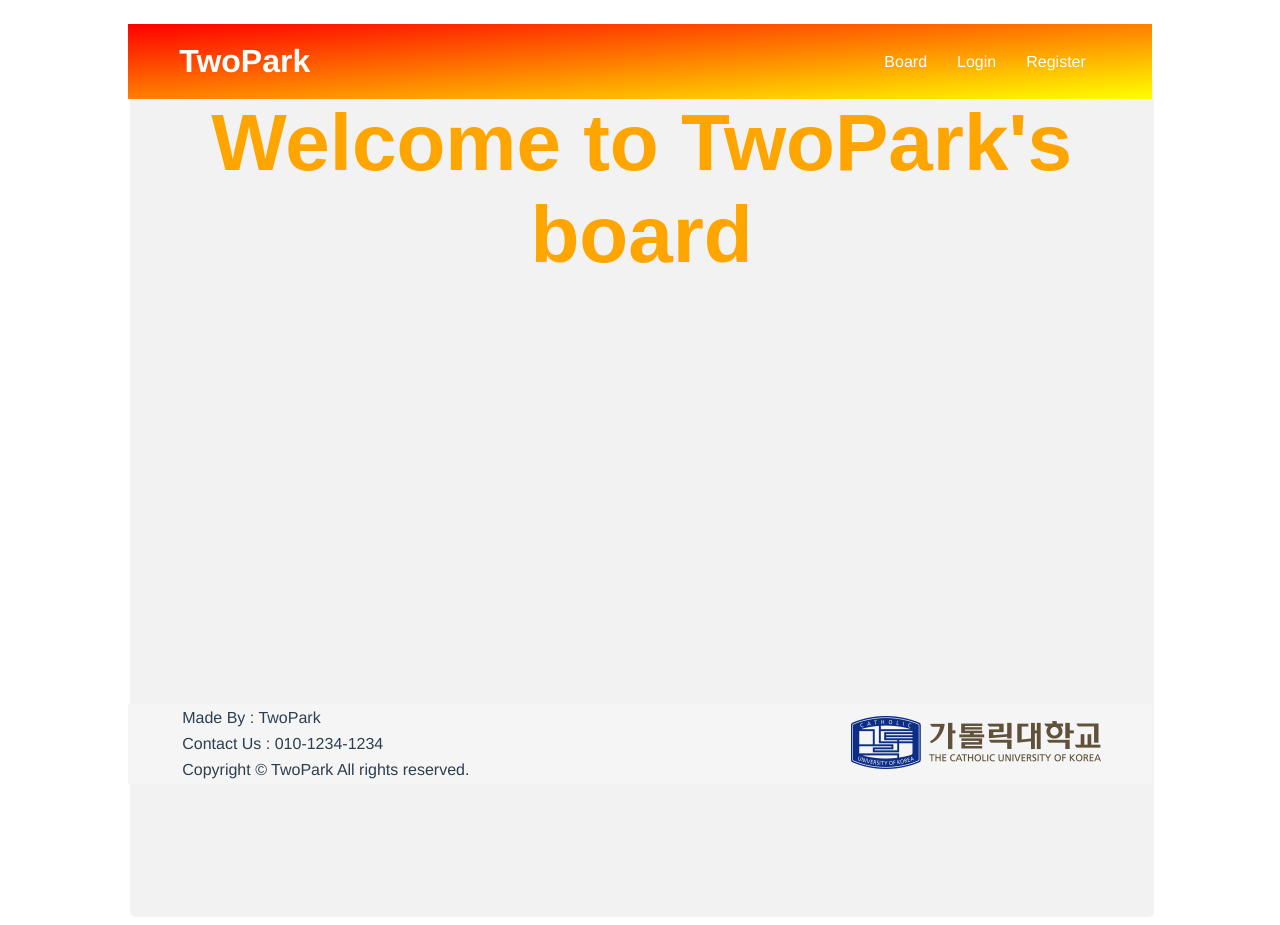
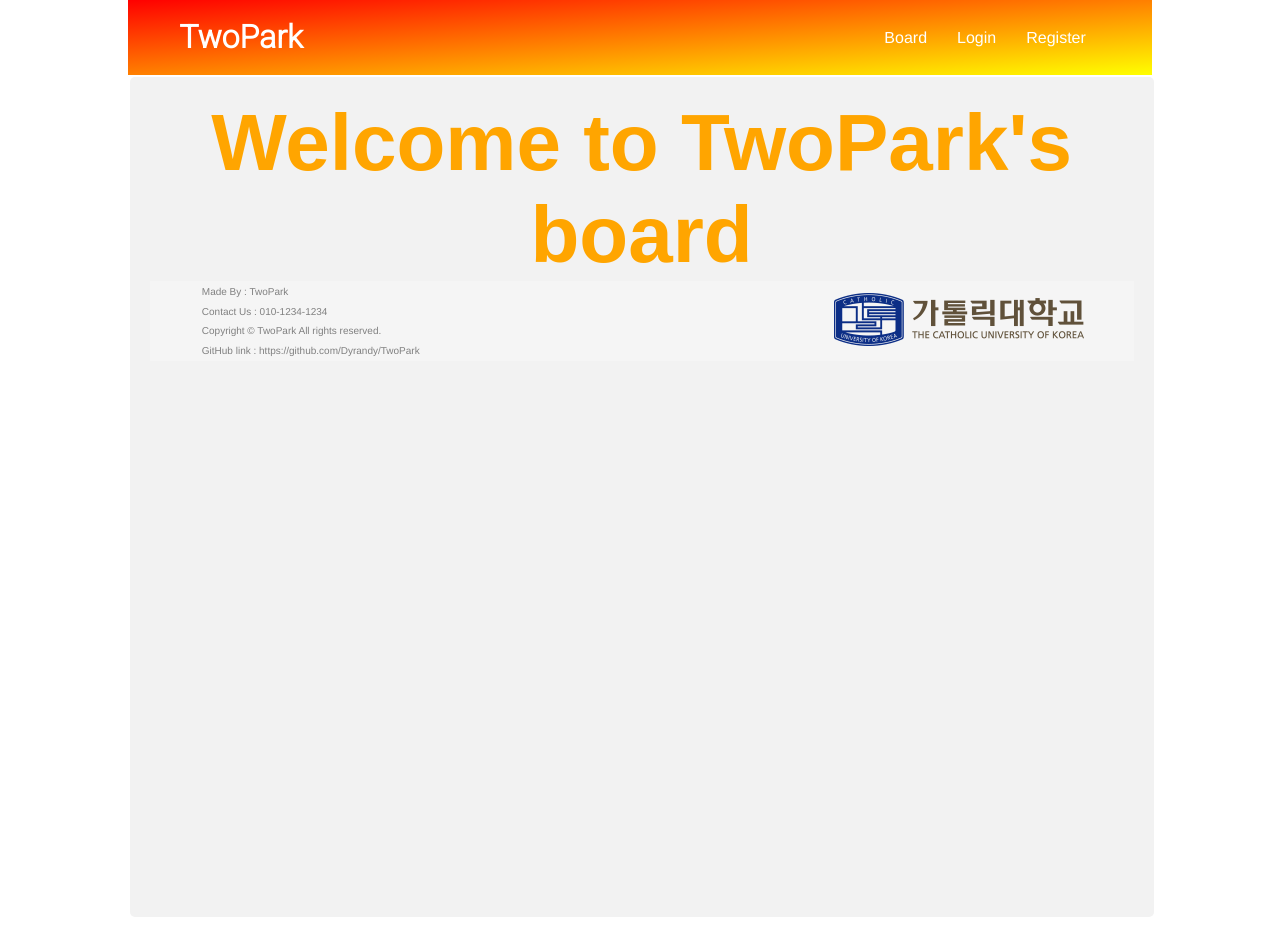
Before and after one commit to Dyrandy/TwoPark, a Vue app in the folder tp_frontend/: page / in a window 1280 px wide. Built offline with nearby package versions, Linux system fonts and the light colour scheme; a web font is replaced by a local one.

Commit message:
modified footer.vue font color, size and position added github link modified header.vue logo font and positon

```diff
--- a/tp_frontend/src/components/Footer.vue
+++ b/tp_frontend/src/components/Footer.vue
@@ -11,6 +11,9 @@
           </tr>
           <tr>
             <td>Copyright © TwoPark All rights reserved.</td>
+          </tr>
+          <tr>
+            <td>GitHub link : https://github.com/Dyrandy/TwoPark</td>
           </tr>
         </table>
         <div class="logo">
@@ -33,11 +36,10 @@
     margin: auto;
   }
   footer{
-    width: 80%;
-    left: 10%;
+    width: 100%;
+    right: 0;
     height: 80px;
     background-color :whitesmoke;
-    position: fixed;
     bottom: 2%;
   }
   .logo{
@@ -52,5 +54,7 @@
     height: 80px;
     float:left;
     vertical-align: middle;
+    font-size: x-small;
+    color : gray;
   }
 </style>
--- a/tp_frontend/src/components/Header.vue
+++ b/tp_frontend/src/components/Header.vue
@@ -50,7 +50,7 @@
     height: 75px;
     background-image: linear-gradient(to bottom right, red, yellow);
     position: fixed;
-    top: 3%;
+    top: 0;
 
   }
 
@@ -58,6 +58,7 @@
     color: white;
     line-height: 75px;
     float:left;
+    font-family: "Roboto", fantasy;
   }
   .menu{
     float:right;
```
